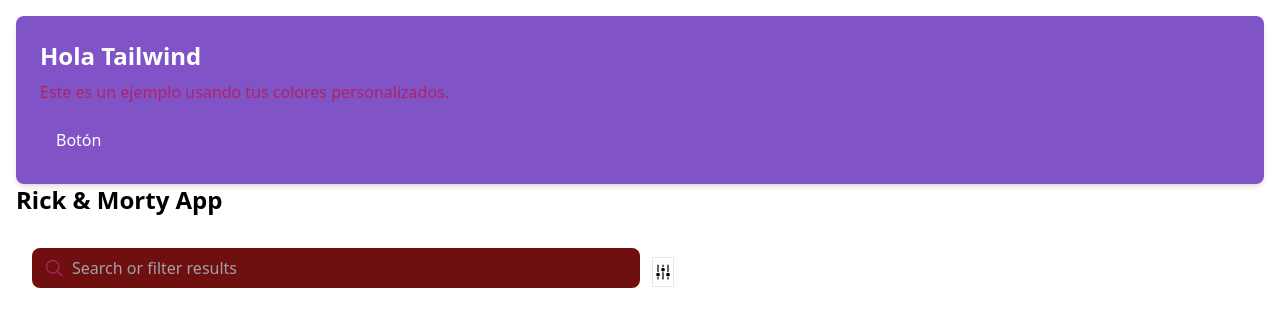
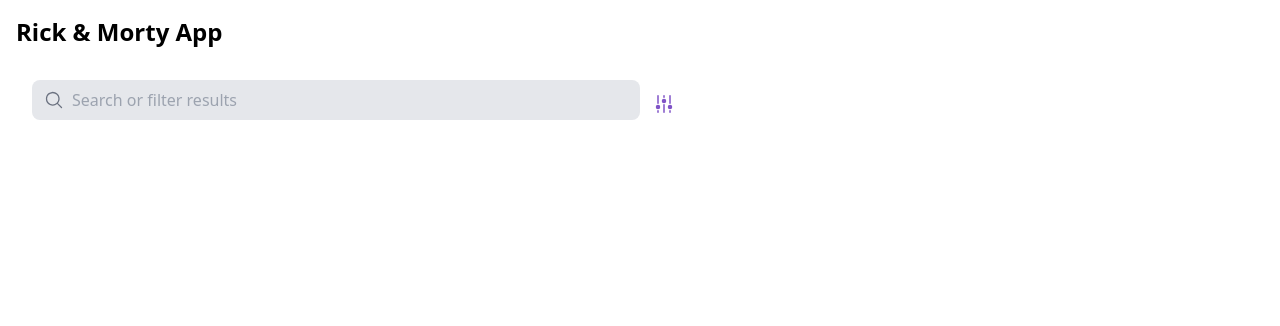
Before and after one commit to Karen-vi/Rick-Morty-App, a React (Vite) app: page / in a window 1280 px wide. Shown: the top 326 px of the page. Built offline with nearby package versions, Linux system fonts and the light colour scheme.

Commit message:
chore(release): save stable version

```diff
--- a/index.html
+++ b/index.html
@@ -2,7 +2,7 @@
 <html lang="en">
   <head>
     <meta charset="UTF-8" />
-    <link rel="icon" type="image/svg+xml" href="/vite.svg" />
+    <link href="https://fonts.googleapis.com/css2?family=Inter:wght@400;600;700&display=swap" rel="stylesheet">
     <meta name="viewport" content="width=device-width, initial-scale=1.0" />
     <title>rick-morty-app</title>
   </head>
--- a/src/components/pages/Home.tsx
+++ b/src/components/pages/Home.tsx
@@ -15,7 +15,6 @@
 
   return (
     <div className="p-4">
-       <div className="bg-primary-600 text-white p-6 rounded-lg shadow-md"> <h1 className="text-2xl font-bold">Hola Tailwind</h1> <p className="text-textMuted mt-2"> Este es un ejemplo usando tus colores personalizados. </p> <button className="mt-4 bg-secondary600 text-white px-4 py-2 rounded"> Botón </button> </div>
       <h1 className="text-2xl font-bold mb-4">Rick & Morty App</h1>
       {/* SearchBar con filtros */}
       <SearchBar onSelectCharacter={handleSelectCharacter} />
--- a/src/components/ui/FilterGroup/FilterGroup.tsx
+++ b/src/components/ui/FilterGroup/FilterGroup.tsx
@@ -14,8 +14,8 @@
           <button
             key={option}
             onClick={() => onSelect(option)}
-            className={`px-3 py-1 rounded border ${
-              selectedOption === option ? "bg-blue-500 text-white" : "bg-white"
+            className={`px-3 py-1 rounded border font-bold ${
+              selectedOption === option ? "text-primary-600 text-white" : "bg-white"
             }`}
           >
             {option}
--- a/src/components/ui/SearchBar/SearchBar.tsx
+++ b/src/components/ui/SearchBar/SearchBar.tsx
@@ -38,7 +38,7 @@
         <div className="relative w-full lg:w-1/2">
 
           <MagnifyingGlassIcon
-          className="absolute left-3 top-1/2 -translate-y-1/2 w-5 h-5 text-textMuted pointer-events-none"
+          className="absolute left-3 top-1/2 -translate-y-1/2 w-5 h-5 text-secondary-200 pointer-events-none"
           />
         {/* Input de búsqueda */}
         <input
@@ -47,7 +47,7 @@
         onChange={(e) => setSearchTerm(e.target.value)}
         placeholder={UI_TEXT.SEARCH_PLACEHOLDER}
         className="w-full
-        bg-grayMedium
+        bg-secondary-100 text-black
               pl-10
               pr-3
               py-2
@@ -61,10 +61,10 @@
 
       {/* Botón toggle de filtros */}
       <button
-        className="mt-2 border py-1 flex items-center gap-1"
+        className="mt-2  flex items-center gap-1"
         onClick={() => setShowFilters(!showFilters)}
       >
-        <AdjustmentsVerticalIcon className="w-5 h-5" />
+        <AdjustmentsVerticalIcon className="w-6 h-7  text-primary-600" />
       </button>
 
       {/* Panel de filtros */}
--- a/tailwind.config.js
+++ b/tailwind.config.js
@@ -13,11 +13,15 @@
           },
 
           secondary: {
-              600: "#1F2937",
+              600: "#63d838",
+              200: "#6B7280",
+              100: "#E5E7EB"
             },
-            textMuted: "#af2364",
-            borderLight: "#E5E7EB",
-            grayMedium: "#700f0f",
+      },
+      fontFamily: {
+        inter: ['Inter', 'sans-serif'],
+        roboto: ['Roboto', 'sans-serif'],
+        poppins: ['Poppins', 'sans-serif'],
       },
     }
   },
```
